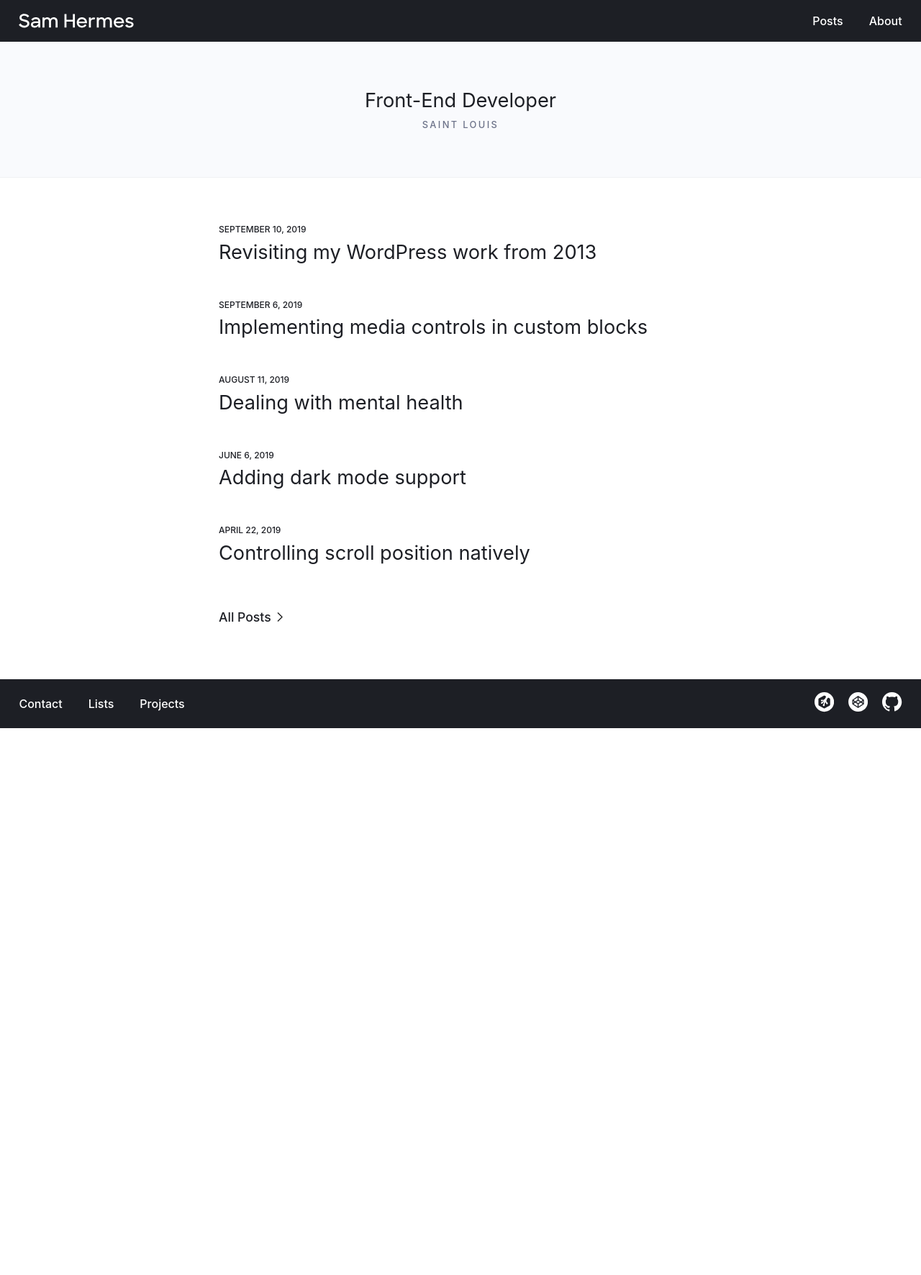
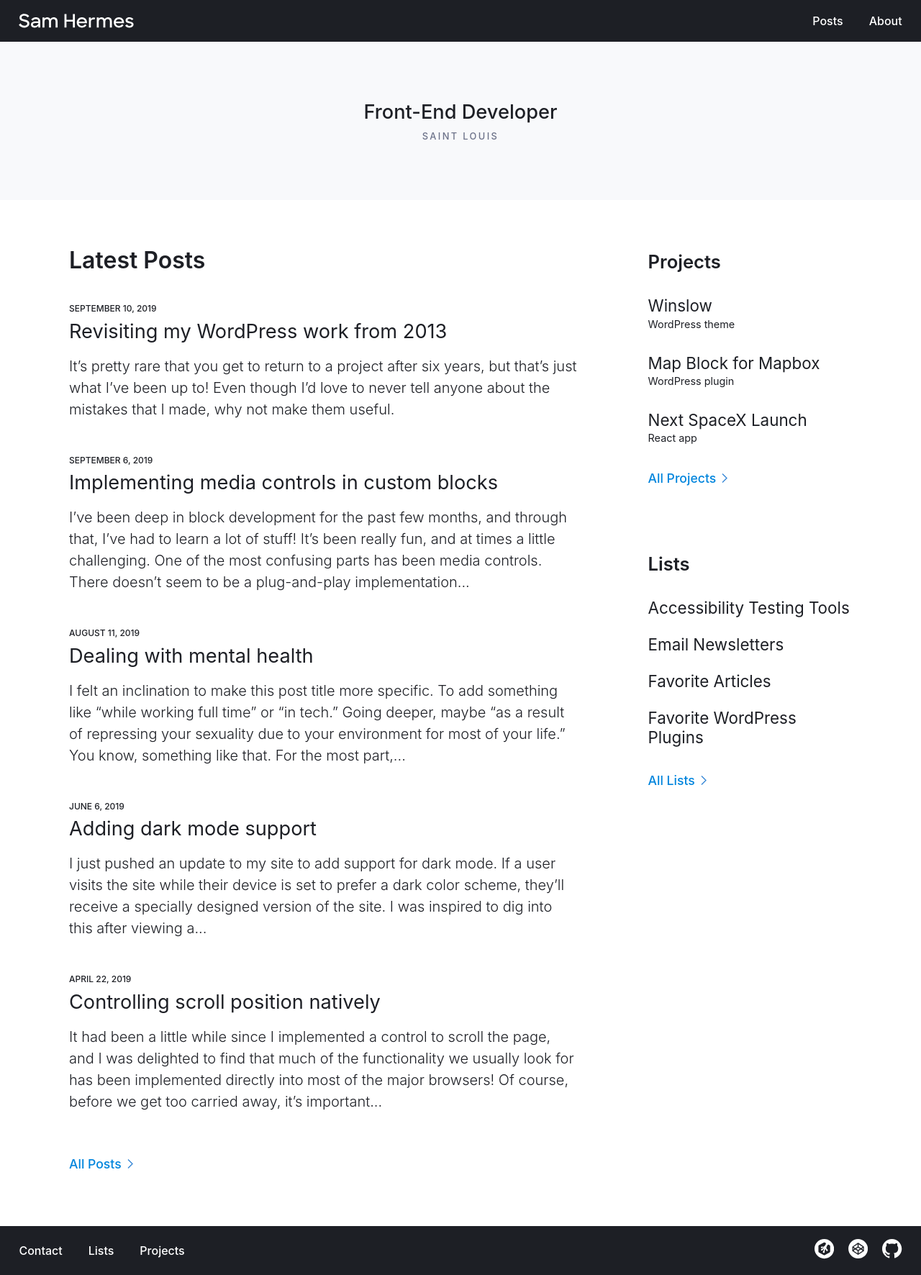
Before and after one commit to samhermes/samhermes.github.io, a Jekyll site: the page built from index.md, in a window 1280 px wide. Shown: the whole page at 72% size. Built offline with Jekyll 4.4.1, drawn with Linux system fonts in a browser that asks for light colours; before the commit the page ends 1012 px from its top, so only the background shows below that.

Commit message:
Bring more information to homepage

```diff
--- a/_posts/2019-09-10-revisiting-my-wordpress-work-from-2013.markdown
+++ b/_posts/2019-09-10-revisiting-my-wordpress-work-from-2013.markdown
@@ -1,5 +1,6 @@
 ---
 title: Revisiting my WordPress work from 2013
+excerpt: It’s pretty rare that you get to return to a project after six years, but that’s just what I’ve been up to! Even though I’d love to never tell anyone about the mistakes that I made, why not make them useful.
 date: 2019-09-10 21:40:00 Z
 categories:
 - WordPress
--- a/_sass/_home.scss
+++ b/_sass/_home.scss
@@ -1,7 +1,6 @@
 .page-home {
     .intro {
-        background: rgba(69, 106, 199, 0.03);
-        border-bottom: 1px solid rgba(29, 31, 36, 0.04);
+        background: rgba(34, 57, 114, 0.03);
 
         @media (prefers-color-scheme: dark) {
             background: transparent;
@@ -17,13 +16,13 @@
             text-align: center;
 
             @media screen and (min-width: 48em) {
-                padding: 4rem 0;
+                padding: 5rem 0;
             }
         }
 
         p {
             font-size: 1.4rem;
-            font-weight: 400;
+            font-weight: 500;
             margin: 0 0 0.5rem;
             line-height: 1.3;
 
@@ -45,23 +44,85 @@
         }
     }
 
-    .home-posts {
-        background: #fff;
+    .home-contain {
+        max-width: 68rem;
+        margin: 0 auto;
+        width: 90%;
+        display: grid;
         padding: 2.5rem 0;
 
         @media screen and (min-width: 48em) {
+            grid-template-columns: 5fr 2fr;
+            grid-gap: 6rem;
             padding: 4rem 0;
-        }
-
-        @media (prefers-color-scheme: dark) {
-            background: $color-medium;
         }
     }
 
-    .home-posts-contain {
-        margin: 0 auto;
-        max-width: 42em;
-        width: 90%;
+    .home-posts {
+        margin-bottom: 5rem;
+
+        @media screen and (min-width: 48em) {
+            margin-bottom: 0;
+        }
+    }
+
+    h2 {
+        font-size: 2rem;
+        font-weight: 600;
+        margin-bottom: 2.5rem;
+    }
+
+    h3 {
+        font-size: 1.6rem;
+        font-weight: 600;
+        margin: 0.38rem 0 2rem;
+    }
+
+    .sidebar-group {
+        margin-bottom: 5rem;
+
+        &:last-child {
+            margin-bottom: 0;
+        }
+    }
+
+    .sidebar-list {
+        list-style: none;
+        margin: 0;
+        padding: 0;
+
+        li {
+            margin-bottom: 2rem;
+
+            &:last-child {
+                margin-bottom: 1.5rem;
+            }
+        }
+
+        &.list-list li {
+            margin-bottom: 1.5rem;
+        }
+    }
+
+    .sidebar-title {
+        font-size: 1.4rem;
+        font-weight: 400;
+        margin-bottom: 0.2rem;
+    }
+
+    .project-description {
+        font-size: 0.9rem;
+        font-weight: 400;
+        margin: 0;
+    }
+
+    .sidebar-link {
+        text-decoration: none;
+
+        &:hover {
+            text-decoration: underline;
+        }
+    }
 
     .view-all {
         width: 100%;
@@ -69,6 +130,7 @@
         a {
             font-size: 1.1rem;
             font-weight: 500;
+            color: rgb(0, 133, 221);
             padding: 0.65rem 1.2rem 0.65rem 0;
             border-radius: 1.5rem;
             display: inline-block;
@@ -98,4 +160,3 @@
         }
     }
 }
-}
--- a/index.md
+++ b/index.md
@@ -2,7 +2,6 @@
 title: Home
 layout: default
 ---
-
 <div class="intro">
   <div class="intro-text">
     <p>Front-End Developer</p>
@@ -10,21 +9,58 @@ layout: default
   </div>
 </div>
 
-<div class="home-posts">
-  <div class="home-posts-contain">
-    <h2 class="screen-reader-text">Recent Posts</h2>
+<div class="home-contain">
+  <div class="home-posts">
+    <div class="home-posts-contain">
+      <h2>Latest Posts</h2>
+      <ul class="post-list">
+      {% for post in site.posts limit:5 %}
+        <li>
+          <span class="post-meta">{{ post.date | date: "%B %-d, %Y" }}</span>
+          <h3 class="post-title"><a class="post-link" href="{{ post.url | prepend: site.baseurl }}">{{ post.title }}</a></h3>
+          <p>{% if post.excerpt %}{{ post.excerpt | strip_html | strip_newlines | truncatewords: 50 }}{% endif %}</p>
+        </li>
+      {% endfor %}
+      </ul>
+      <div class="view-all">
+        <a href="/posts">All Posts</a>
+      </div>
+    </div>
+  </div>
 
-    <ul class="post-list">
-    {% for post in site.posts limit:5 %}
-      <li>
-        <span class="post-meta">{{ post.date | date: "%B %-d, %Y" }}</span>
-        <h3 class="post-title"><a class="post-link" href="{{ post.url | prepend: site.baseurl }}">{{ post.title }}</a></h3>
-      </li>
-    {% endfor %}
-    </ul>
-
-    <div class="view-all">
-      <a href="/posts">All Posts</a>
+  <div class="home-sidebar">
+    <div class="sidebar-group">
+      <h3>Projects</h3>
+      <ul class="sidebar-list">
+        {% assign projects = site.projects | reverse %}
+        {% for project in projects limit:3 %}
+        {% if project.external_url %}
+          {% assign project_link = project.external_url %}
+        {% else %}
+          {% assign project_link = project.permalink | prepend: site.baseurl %}
+        {% endif %}
+          <li>
+            <p class="sidebar-title"><a class="sidebar-link" href="{{ project_link }}">{{ project.title }}</a></p>
+            <p class="project-description">{{ project.label }}</p>
+          </li>
+        {% endfor %}
+      </ul>
+      <div class="view-all">
+        <a href="/projects">All Projects</a>
+      </div>
+    </div>
+    <div class="sidebar-group">
+      <h3>Lists</h3>
+      <ul class="sidebar-list list-list">
+        {% for list in site.lists limit:4 %}
+          <li>
+            <p class="sidebar-title"><a class="sidebar-link" href="{{ list.url | prepend: site.baseurl }}">{{ list.title }}</a></p>
+          </li>
+        {% endfor %}
+      </ul>
+      <div class="view-all">
+        <a href="/lists">All Lists</a>
+      </div>
     </div>
   </div>
 </div>
```
Also changed, not shown: img/arrow.svg. Lines whose indentation alone changed are shown as unchanged.
